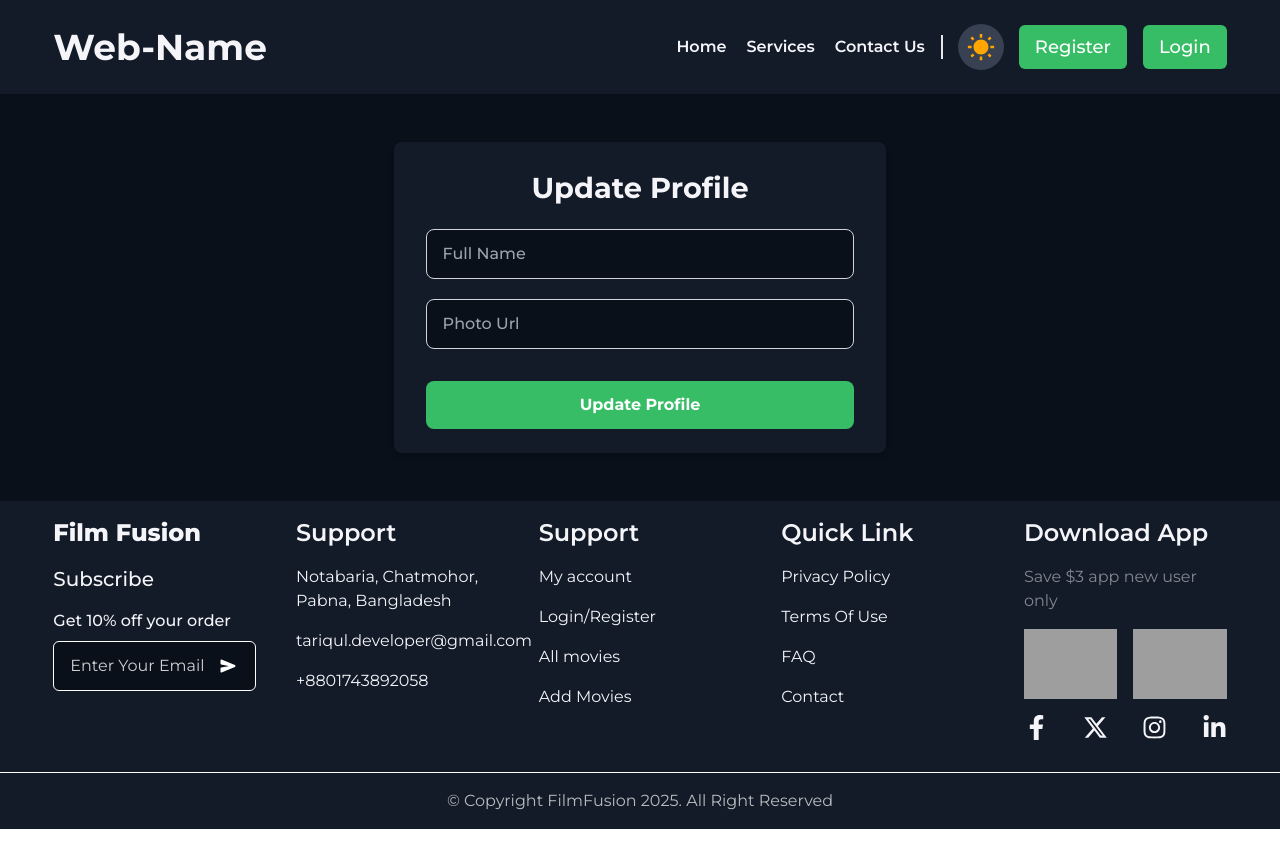
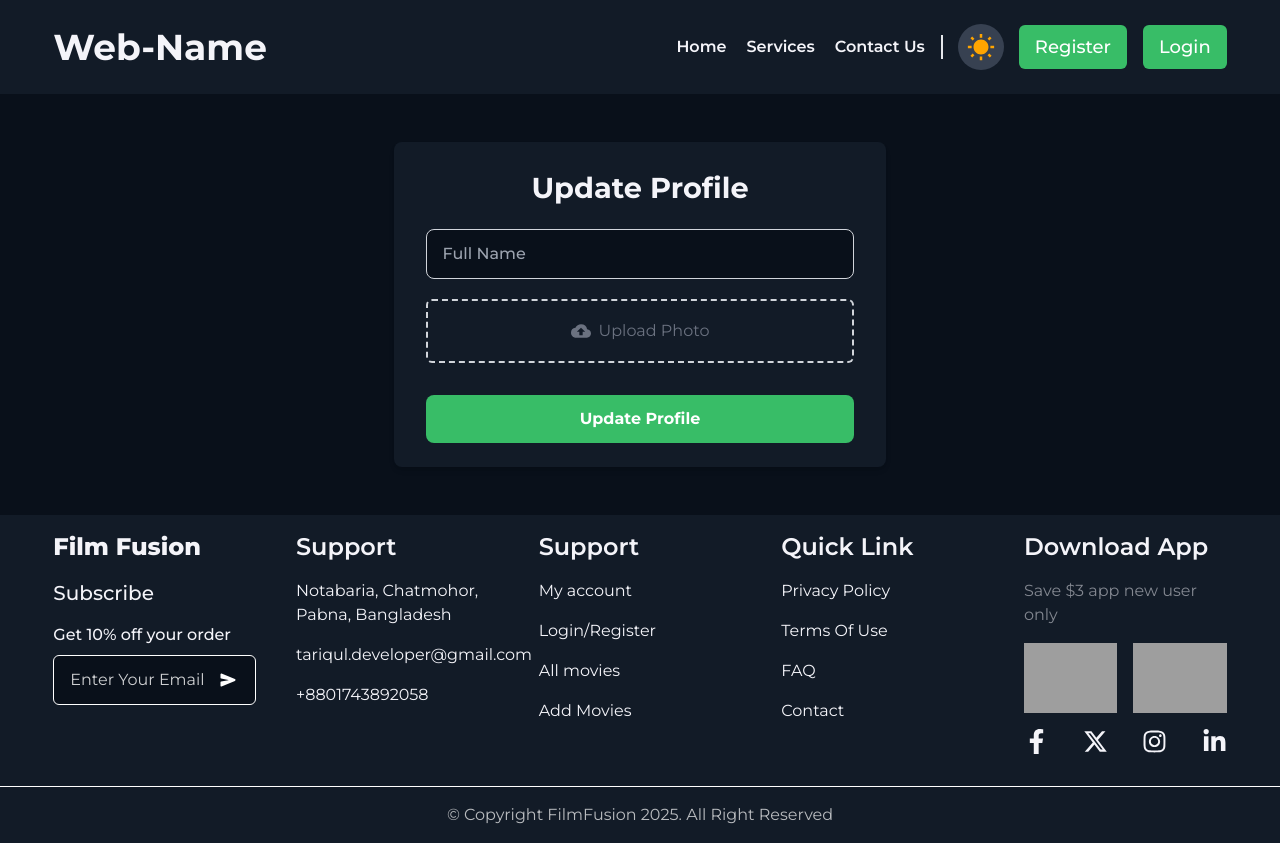
Before and after one commit to tariqul420/Kutto, a React (Vite) app: page /update-profile in a window 1280 px wide. Built offline with nearby package versions, Linux system fonts and the light colour scheme; no server answers; grey boxes are pictures that could not be loaded.

Commit message:
photo preview done

```diff
--- a/src/Pages/Authentication/Register.jsx
+++ b/src/Pages/Authentication/Register.jsx
@@ -12,6 +12,7 @@ import SocialBtn from "../../Components/Auth/SocialBtn";
 
 const Register = () => {
     const [isEyeOpen, setIsEyeOpen] = useState(false);
+    const [photoPreview, setPhotoPreview] = useState("");
     const [isEyeOpenRe, setIsEyeOpenRe] = useState(false);
     const { register, handleSubmit, reset, watch, formState: { errors } } = useForm()
     const { createUser, updateUserProfile } = useAuth()
@@ -138,16 +139,30 @@ const Register = () => {
                         <div>
                             <label
                                 htmlFor="photo"
-                                className="flex items-center justify-center w-full h-12 border-2 border-dashed border-gray-300 rounded-md cursor-pointer hover:border-color-accent transition-all"
+                                className="flex items-center justify-center w-full h-16 border-2 border-dashed border-gray-300 rounded-md cursor-pointer hover:border-color-accent transition-all"
                             >
                                 <span className="text-gray-500 flex items-center gap-2">
                                     <MdCloudUpload className="text-xl" /> Upload Photo
                                 </span>
+                                {photoPreview && (
+                                    <img
+                                        src={photoPreview}
+                                        alt="Preview"
+                                        className="w-14 h-14 object-cover rounded-md border border-gray-300 ml-4"
+                                    />
+                                )}
                                 <input
+                                    id="photo"
                                     type="file"
                                     accept="image/*"
                                     className="hidden"
                                     {...register("photo", { required: 'Photo is required.' })}
+                                    onChange={(e) => {
+                                        const file = e.target.files[0];
+                                        if (file) {
+                                            setPhotoPreview(URL.createObjectURL(file));
+                                        }
+                                    }}
                                 />
                             </label>
                             {errors.photo && (
--- a/src/Pages/Authentication/UpdateProfile.jsx
+++ b/src/Pages/Authentication/UpdateProfile.jsx
@@ -2,13 +2,20 @@ import { useForm } from "react-hook-form";
 import { useNavigate } from "react-router-dom";
 import useAuth from "../../Hook/useAuth";
 import toast from "react-hot-toast";
-import { MdError } from "react-icons/md";
+import { MdCloudUpload, MdError } from "react-icons/md";
+import ImageUpload from "../../Api/ImageUpload";
+import { useState } from "react";
 const UpdateProfile = () => {
     const { updateUserProfile, setUser } = useAuth();
+    const [photoPreview, setPhotoPreview] = useState("");
     const navigate = useNavigate()
 
     const { register, handleSubmit, formState: { errors } } = useForm();
-    const onSubmit = async ({ fullName, photoUrl }) => {
+    const onSubmit = async ({ fullName, photo }) => {
+
+        const photoFile = photo[0]
+
+        const photoUrl = await ImageUpload(photoFile)
 
         // Update User Profile
         try {
@@ -41,12 +48,41 @@ const UpdateProfile = () => {
                         {errors.fullName && <p className="flex text-red-500 gap-1 items-center"><MdError /> {errors.fullName.message} </p>}
                     </div>
 
+                    {/* Photo */}
                     <div>
-                        <input
-                            className="inputField"
-                            placeholder="Photo Url"
-                            {...register("photoUrl", { required: 'Photo Url is required.', pattern: { value: new RegExp('^https?:\\/\\/.+\\.(png|jpg|jpeg|bmp|gif|webp)$', 'i'), message: 'Invalid URL (png, jpg, jpeg, bmp, gif, webp).' } })} />
-                        {errors.photoUrl && <p className="flex text-red-500 gap-1 items-center"><MdError /> {errors.photoUrl.message} </p>}
+                        <label
+                            htmlFor="photo"
+                            className="flex items-center justify-center w-full h-16 border-2 border-dashed border-gray-300 rounded-md cursor-pointer hover:border-color-accent transition-all"
+                        >
+                            <span className="text-gray-500 flex items-center gap-2">
+                                <MdCloudUpload className="text-xl" /> Upload Photo
+                            </span>
+                            {photoPreview && (
+                                <img
+                                    src={photoPreview}
+                                    alt="Preview"
+                                    className="w-14 h-14 object-cover rounded-md border border-gray-300 ml-4"
+                                />
+                            )}
+                            <input
+                                id="photo"
+                                type="file"
+                                accept="image/*"
+                                className="hidden"
+                                {...register("photo", { required: 'Photo is required.' })}
+                                onChange={(e) => {
+                                    const file = e.target.files[0];
+                                    if (file) {
+                                        setPhotoPreview(URL.createObjectURL(file));
+                                    }
+                                }}
+                            />
+                        </label>
+                        {errors.photo && (
+                            <p className="flex text-red-500 gap-1 items-center mt-1">
+                                <MdError /> {errors.photo.message}
+                            </p>
+                        )}
                     </div>
 
                     <div className="w-full flex items-center justify-center">
```
